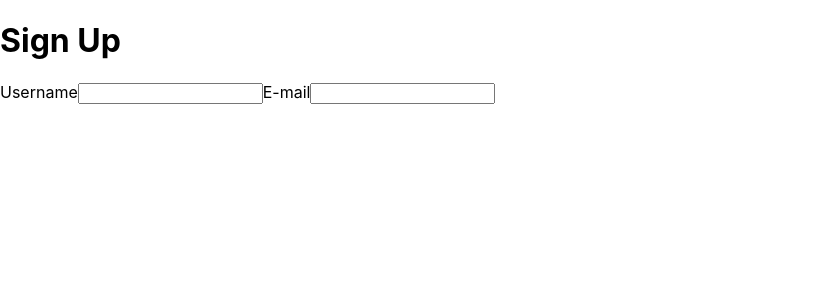
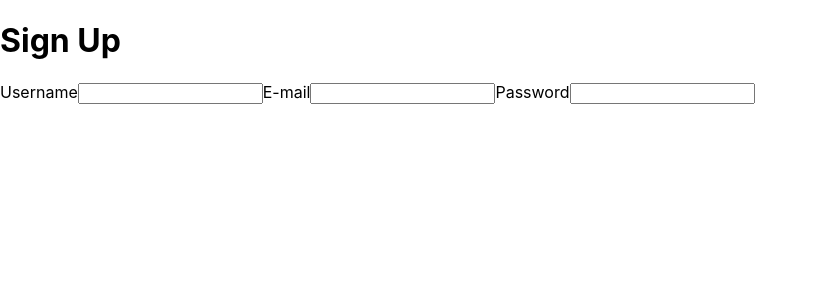
Before and after one commit to eagle-tex/react-with-tdd, a React (Create React App) app: page / in a window 1280 px wide. Shown: the top 300 px of the page, without its empty margins (0-817 px from the left). Built offline with nearby package versions, Linux system fonts and the light colour scheme.

Commit message:
feat(SignUpPage): pass #4 -> add label & input for password field

```diff
--- a/src/pages/SignUpPage.jsx
+++ b/src/pages/SignUpPage.jsx
@@ -9,6 +9,8 @@ class SignUpPage extends Component {
         <input id="username" />
         <label htmlFor="email">E-mail</label>
         <input id="email" />
+        <label htmlFor="password">Password</label>
+        <input id="password" />
       </div>
     );
   }
```
